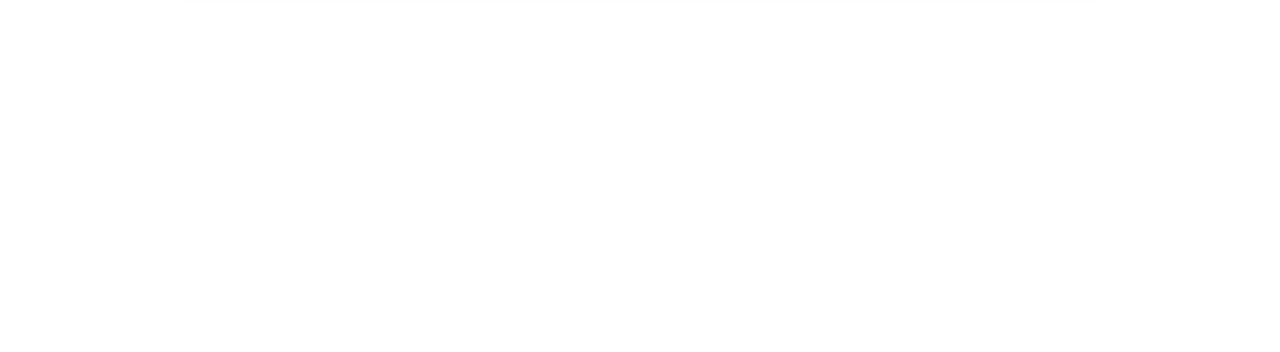
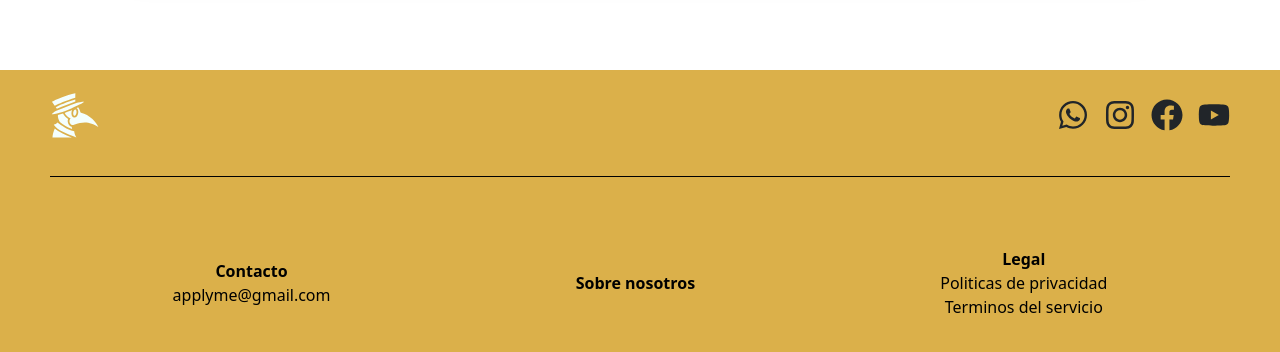
Before and after one commit to Fredezap/ApplyMeFrontend, a React (Vite) app: page / in a window 1280 px wide. Shown: the part 1100-1452 px from the top of the page. Before the commit the page ends 1120 px from the top, so only its background shows below. Built offline with nearby package versions, Linux system fonts and the light colour scheme; no server answers.

Commit message:
footer v1.0

```diff
--- a/src/App.css
+++ b/src/App.css
@@ -3,6 +3,20 @@
   text-align: center;
   margin-top: 150px;
   margin-bottom: 50px;
+  padding: 0;
+  width: 100%;
+}
+
+html, body {
+  margin: 0;
+  padding: 0;
+  height: 100%;
+}
+
+body {
+  display: flex;
+  flex-direction: column;
+  min-height: 100vh;
 }
 
 p {
@@ -47,3 +61,10 @@
 .read-the-docs {
   color: #888;
 }
+
+.main-app {
+  display: flex;
+  flex-direction: column;
+  justify-content: center;
+  align-items: center;
+}
--- a/src/components/atoms/others/others.css
+++ b/src/components/atoms/others/others.css
@@ -11,3 +11,7 @@
     font-size: 50px;
     color: #C7D3D4FF;
 }
+
+.footer div ul li .logo-box svg{
+    color: #F4FFFDFF;
+}
--- /dev/null
+++ b/src/components/molecules/modals/Footer/footer.jsx
@@ -0,0 +1,42 @@
+import Logo from '../../../atoms/others/Logo'
+import { FaWhatsapp, FaInstagram, FaFacebook, FaYoutube } from 'react-icons/fa'
+import useSectionNoReadyYetStore from '../../../../store/slices/useSectionNoReadyYetStore'
+import { PATHS } from '../../../../store/models/routes.js'
+
+export const Footer = () => {
+    const { show, setShow } = useSectionNoReadyYetStore()
+
+    return (
+        <div className="footer">
+            <div className='first-child'>
+                <ul>
+                    <li>
+                        <Logo to={PATHS.HOME}/>
+                    </li>
+                    <li className='icons'>
+                        <FaWhatsapp onClick={setShow(!show)}/>
+                        <FaInstagram onClick={setShow(!show)}/>
+                        <FaFacebook onClick={setShow(!show)}/>
+                        <FaYoutube onClick={setShow(!show)}/>
+                    </li>
+                </ul>
+            </div>
+            <div className='second-child'>
+                <ul>
+                    <li onClick={setShow(!show)}>
+                        <p><b>Contacto</b></p>
+                        <p>applyme@gmail.com</p>
+                    </li>
+                    <li onClick={setShow(!show)}>
+                        <p><b>Sobre nosotros</b></p>
+                    </li>
+                    <li onClick={setShow(!show)}>
+                        <p><b>Legal</b></p>
+                        <p>Politicas de privacidad</p>
+                        <p>Terminos del servicio</p>
+                    </li>
+                </ul>
+            </div>
+        </div>
+    )
+}
--- a/src/components/molecules/modals/task-applied-detail-modals/TaskAppliedChatNoReadyModal.jsx
+++ b/src/components/molecules/modals/section-no-ready-modal/SectionNoReadyYetModal.jsx
@@ -1,20 +1,20 @@
 import { Modal, Button } from 'react-bootstrap'
 import { HiOutlineEmojiSad } from 'react-icons/hi'
+import useSectionNoReadyYetStore from '../../../../store/slices/useSectionNoReadyYetStore'
 
-export const TaskAppliedChatNoReadyModal = ({
-    showTaskAppliedChatNoReadyModal,
-    setShowTaskAppliedChatNoReadyModal
-}) => {
+export const SectionNoReadyYetModal = () => {
+    const { show, setShow } = useSectionNoReadyYetStore()
+
     return (
         <Modal
             className='task-applied-modal'
             size='l'
-            show={showTaskAppliedChatNoReadyModal}
-            onHide={() => setShowTaskAppliedChatNoReadyModal(false)}
+            show={show}
+            onHide={setShow(false)}
         >
             <Modal.Header>
                 <Modal.Title>
-                    <h2>Informacion extra</h2>
+                    <h2>Lo sentimos</h2>
                 </Modal.Title>
             </Modal.Header>
 
@@ -24,7 +24,7 @@
             </Modal.Body>
 
             <Modal.Footer>
-                <Button onClick={() => setShowTaskAppliedChatNoReadyModal(false)} variant='secondary'>
+                <Button onClick={setShow(false)} variant='secondary'>
                     <p>Cerrar</p>
                 </Button>
             </Modal.Footer>
--- a/src/components/molecules/modals/task-applied-detail-modals/TaskAppliedDetailExtraInfoModal.jsx
+++ b/src/components/molecules/modals/task-applied-detail-modals/TaskAppliedDetailExtraInfoModal.jsx
@@ -1,17 +1,14 @@
-import { useState } from 'react'
 import { Button, Modal } from 'react-bootstrap'
-import { TaskAppliedChatNoReadyModal } from './TaskAppliedChatNoReadyModal'
+import { SectionNoReadyYetModal } from '../section-no-ready-modal/SectionNoReadyYetModal'
+import useSectionNoReadyYetStore from '../../../../store/slices/useSectionNoReadyYetStore'
 
 export const TaskAppliedDetailExtraInfoModal = ({
     showTaskAppliedDetailExtraInfoModal,
     setShowTaskAppliedDetailExtraInfoModal,
     taskSelectedForExtraInfo
 }) => {
-    const [showTaskAppliedChatNoReadyModal, setShowTaskAppliedChatNoReadyModal] = useState(false)
+    const { show, setShow } = useSectionNoReadyYetStore()
 
-    const handleShowChatNoReadyModal = (taskApplicationDetail) => {
-        setShowTaskAppliedChatNoReadyModal(!showTaskAppliedChatNoReadyModal)
-    }
     return (
         <div>
             <Modal
@@ -60,7 +57,7 @@
                                         <span style={{ fontWeight: 'bold' }}>Telefono: </span>
                                         {applicationDetail.User?.phone}
                                     </p>
-                                    <Button onClick={() => handleShowChatNoReadyModal()} variant='outline-light'>Chatear con el aplicante</Button>
+                                    <Button onClick={setShow(!show)} variant='outline-light'>Chatear con el aplicante</Button>
                                 </div>
                             </ul>
                         ))}
@@ -72,10 +69,7 @@
                     </Button>
                 </Modal.Footer>
             </Modal>
-            <TaskAppliedChatNoReadyModal
-                showTaskAppliedChatNoReadyModal={showTaskAppliedChatNoReadyModal}
-                setShowTaskAppliedChatNoReadyModal={setShowTaskAppliedChatNoReadyModal}
-            />
+            <SectionNoReadyYetModal />
         </div>
     )
 }
--- a/src/components/molecules/molecules.css
+++ b/src/components/molecules/molecules.css
@@ -261,3 +261,63 @@
 }
 /* End of Dropdown header menu styles */
 /* End of nabvar styles */
+
+/* Footer styles */
+.footer {
+    background-color: #DBB04AFF;
+    margin-top: 100px;
+    padding: 0 50px;
+    width: 100%;
+}
+
+.footer div ul {
+    padding: 0;
+}
+
+.footer .first-child {
+    border-bottom: solid 1px #000;
+    padding: 20px 0;
+}
+
+.footer .first-child .icons {
+    display: flex;
+    flex-direction: row;
+    gap: 15px;
+}
+
+.footer .first-child .icons svg {
+    font-size: 32px;
+    cursor: pointer;
+}
+
+.footer .first-child .icons svg:hover {
+    transform: scale(1.1);
+    transition: 0.3s;
+}
+
+.footer .first-child ul {
+    display: flex;
+    flex-direction: row;
+    justify-content: space-between;
+    width: 100%;
+    align-items: center;
+}
+
+.footer .second-child {
+    padding: 70px 0;
+}
+
+.footer .second-child ul {
+    display: flex;
+    flex-direction: row;
+    justify-content: space-around;
+    width: 100%;
+    align-items: center;
+    cursor: pointer;
+}
+
+.footer .second-child li:hover p {
+    color: #F4FFFDFF !important;
+}
+
+/* End of Footer styles */
--- a/src/components/templates/main-app/MainApp.jsx
+++ b/src/components/templates/main-app/MainApp.jsx
@@ -13,6 +13,7 @@
 import { AdminPendingTasks } from '../home/admin/pendings/AdminPendingTasks'
 import UserProfileDetails from '../profile/UserProfileDetails'
 import { AdminAssigments } from '../home/admin/assigments/AdminAssigments'
+import { Footer } from '../../molecules/modals/Footer/footer'
 
 export const MainApp = () => {
     const { checkUserPermissions } = useCheckUserPermissions()
@@ -33,7 +34,7 @@
     }, [])
 
     return (
-        <div>
+        <div className='main-app'>
             <MessageManager />
             <HeaderNavbar />
             <Routes>
@@ -46,6 +47,7 @@
                 <Route path={PATHS.USER.PROFILE} element={<UserProfileDetails />} />
             </Routes>
             <OpenEmailModal />
+            <Footer />
         </div>
     )
 }
--- a/src/components/templates/templates.css
+++ b/src/components/templates/templates.css
@@ -2,7 +2,7 @@
     display: flex;
     flex-direction: column;
     min-height: 78vh;
-    width: 100vw;
+    width: 80%;
     justify-content: flex-start;
     align-items: center;
 }
@@ -68,6 +68,7 @@
     padding: 50px 70px;
     border-radius: 15px;
     margin-top: 50px;
+    width: 100%;
 }
 
 .delete-icon {
@@ -171,7 +172,7 @@
     padding: 50px 0;
     margin-bottom: 150px;
     border-radius: 5px;
-    width: 90%;
+    width: 100%;
     margin-top: 20px;
     background-color:rgb(216, 220, 224);
 }
@@ -540,6 +541,7 @@
     display: flex;
     flex-direction: column;
     gap: 30px !important;
+    padding: 0;
 }
 
 .main-info {
--- a/src/index.css
+++ b/src/index.css
@@ -15,11 +15,6 @@
   text-rendering: optimizeLegibility;
   -webkit-font-smoothing: antialiased;
   -moz-osx-font-smoothing: grayscale;
-}
-
-#root {
-  padding: 0;
-  max-width: 100%;
 }
 
 a {
--- /dev/null
+++ b/src/store/slices/useSectionNoReadyYetStore.js
@@ -0,0 +1,8 @@
+import { create } from 'zustand'
+
+const useSectionNoReadyYetStore = create((set) => ({
+    show: false,
+    setShow: (newState) => () => set({ show: newState })
+}))
+
+export default useSectionNoReadyYetStore
```
